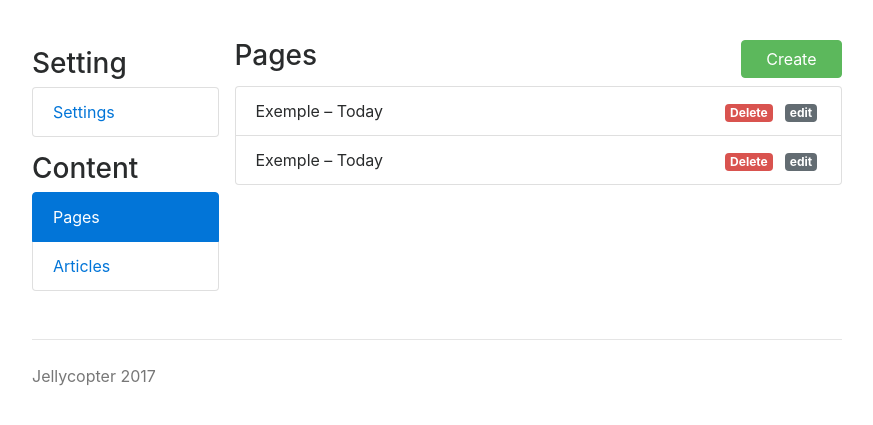
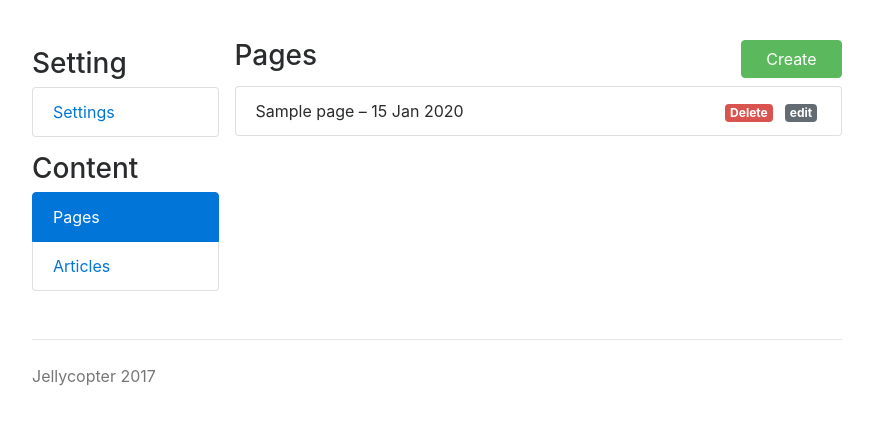
Before and after one commit to gkrnours/plume, a Flask app: template templates/page.html in a window 1280 px wide. Shown: the part 89-514 px from the top of the page, without its empty margins (203-1076 px from the left). Run offline with Flask 2, Linux system fonts and the light colour scheme; the template is opened without the code that fills it: most values are stand-ins (such as "Sample title", 1, 10 or a date in 2020); some libraries are stand-ins or nearby versions.

Commit message:
Add models, can save and list pages

```diff
--- a/server.py
+++ b/server.py
@@ -1,9 +1,16 @@
 #! /usr/bin/env python
 from flask import Flask
+from flask import redirect, request, url_for
+from slugify import slugify
 
 from utils import templated
+from models import db_wrapper, Author, Content
+
+DATABASE = 'sqlite:///plume.db'
 
 app = Flask(__name__)
+app.config.from_object(__name__)
+db_wrapper.init_app(app)
 
 @app.route("/")
 @templated()
@@ -13,7 +20,23 @@ def home():
 @app.route("/page")
 @templated()
 def page():
-    pass
+    ctx = {}
+    ctx["page_list"] = Content.select()
+    return ctx
+
+@app.route("/page/create", methods=['POST', 'GET'])
+@templated()
+def page_create():
+    if request.method == 'POST':
+        page = Content()
+        page.author = Author.get_or_create(name="author")[0]
+        page.title = request.form['title']
+        page.content = request.form['content']
+        page.slug = slugify(request.form['title'])
+        page.status = Content.DRAFT
+        page.save()
+        return redirect(url_for("page"))
+
 
 
 if __name__ == "__main__":
--- a/templates/page.html
+++ b/templates/page.html
@@ -4,20 +4,17 @@
 {% block main %}
 		<div class="row mt-2">
 			<h3 class="col-10 pl-0">Pages</h3>
-			<a class="btn btn-success col-2 mb-2" href="#">Create</a>
+			<a class="btn btn-success col-2 mb-2"
+				href="{{ url_for("page_create") }}">Create</a>
 		</div>
 		<ul class="list-group row">
-			<li class="list-group-item">
-				Exemple &ndash; Today
+			{% for page in page_list %}
+			<li class=list-group-item>
+				{{ page.title }} &ndash; {{ page.date.strftime("%d %b %Y") }}
 				<div class="col text-right px-0">
 					<a href="#" class="badge mx-1 badge-danger">Delete</a>
 					<a href="#" class="badge mx-1 badge-default">edit</a>
 				</div>
-			<li class=list-group-item>
-				Exemple &ndash; Today
-				<div class="col text-right px-0">
-					<a href="#" class="badge mx-1 badge-danger">Delete</a>
-					<a href="#" class="badge mx-1 badge-default">edit</a>
-				</div>
+			{% endfor %}
 		</ul>
 {% endblock %}
```
Also changed, not shown: models.py (added, +48 -0 lines), requirements.txt (+11 -0 lines), templates/page_create.html (added, +20 -0 lines), utils.py (+25 -15 lines), 1 other file.
